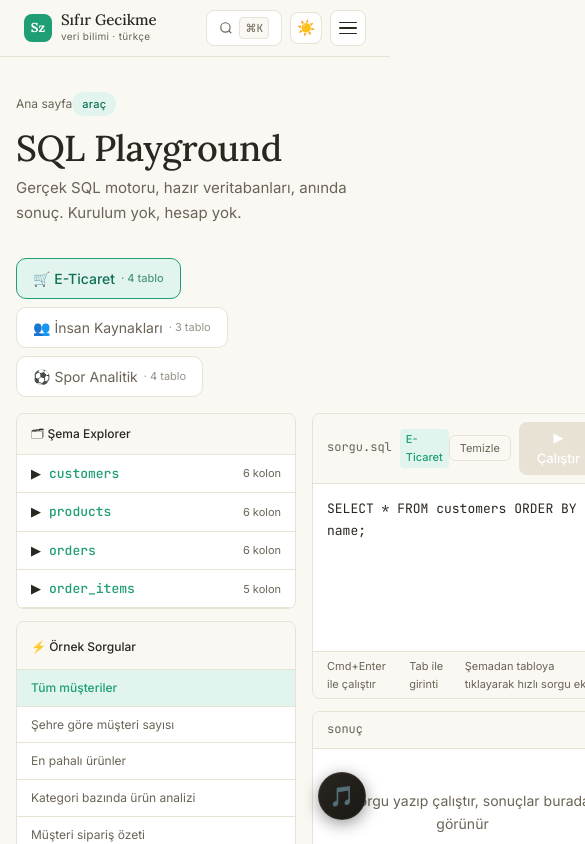
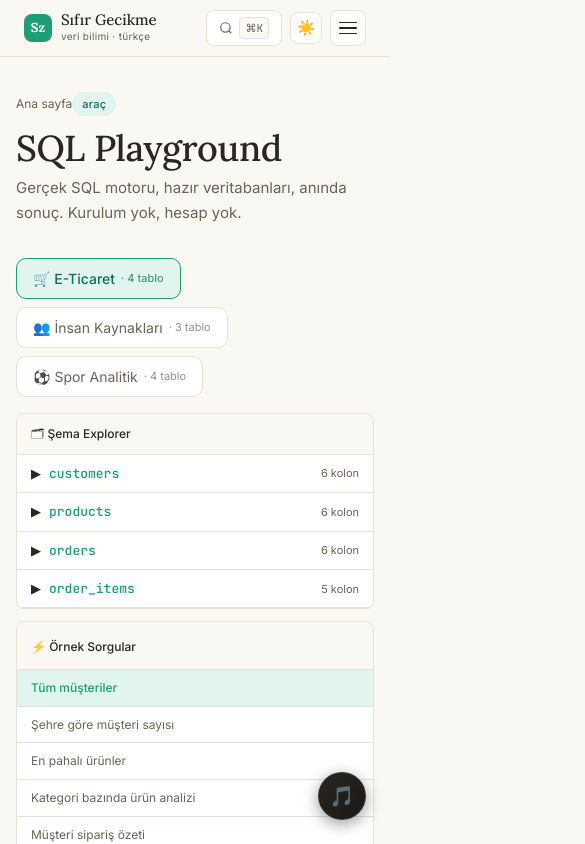
Before and after one commit to aliapaydin/sifir-gecikme, a Next.js app: page /sql in a window 390 px wide. Shown: the top 844 px of the page, 585 px wide, since content can reach past the window. Built offline with nearby package versions, Linux system fonts and the light colour scheme.

Commit message:
SQL playground mobil düzenlemesi.

```diff
--- a/app/sql/page.js
+++ b/app/sql/page.js
@@ -141,7 +141,12 @@ export default function SQLPlayground() {
           )}
         </div>
 
-        <div style={{ display: 'grid', gridTemplateColumns: '280px 1fr', gap: '16px', alignItems: 'start' }}>
+        <div style={{
+          display: 'grid',
+          gridTemplateColumns: 'repeat(auto-fit, minmax(280px, 1fr))',
+          gap: '16px',
+          alignItems: 'start',
+        }}>
 
           {/* Sol panel — şema explorer */}
           <div style={{ display: 'flex', flexDirection: 'column', gap: '12px' }}>
```
